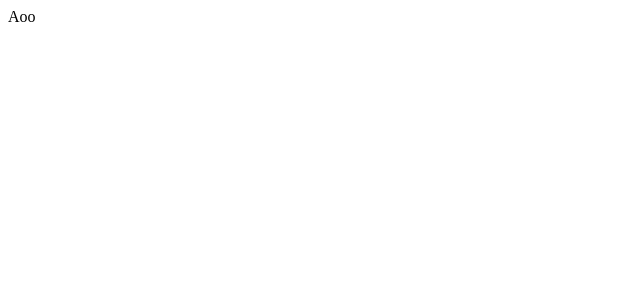
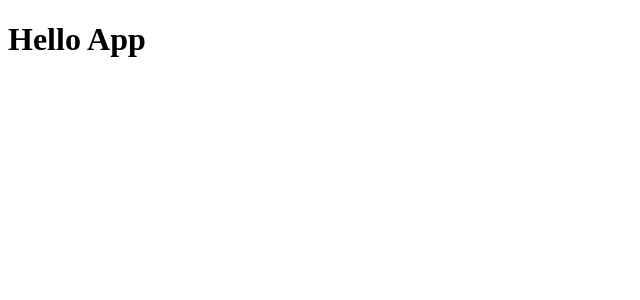
Before and after one commit to SvitlanaPonomaryova/fake-shop, a React (Create React App) app: page / in a window 1280 px wide. Shown: the top 300 px of the page, without its empty margins (0-640 px from the left). Built offline with nearby package versions, Linux system fonts and the light colour scheme.

Commit message:
add mui-materials

```diff
--- a/package.json
+++ b/package.json
@@ -3,6 +3,10 @@
   "version": "0.1.0",
   "private": true,
   "dependencies": {
+    "@emotion/react": "^11.10.4",
+    "@emotion/styled": "^11.10.4",
+    "@mui/icons-material": "^5.10.3",
+    "@mui/material": "^5.10.3",
     "@testing-library/jest-dom": "^5.16.5",
     "@testing-library/react": "^13.3.0",
     "@testing-library/user-event": "^13.5.0",
--- a/src/container/App/Aoo.tsx
+++ b/src/container/App/Aoo.tsx
@@ -2,8 +2,12 @@ import React from 'react'
 
 type Props = {}
 
-const Aoo = (props: Props) => {
-    return <div>Aoo</div>
+const Aoo = () => {
+    return (
+        <>
+            <h1>Hello App</h1>
+        </>
+    )
 }
 
 export default Aoo
```
Also changed, not shown: 1 other file (tests, documents, lock files or other folders).
